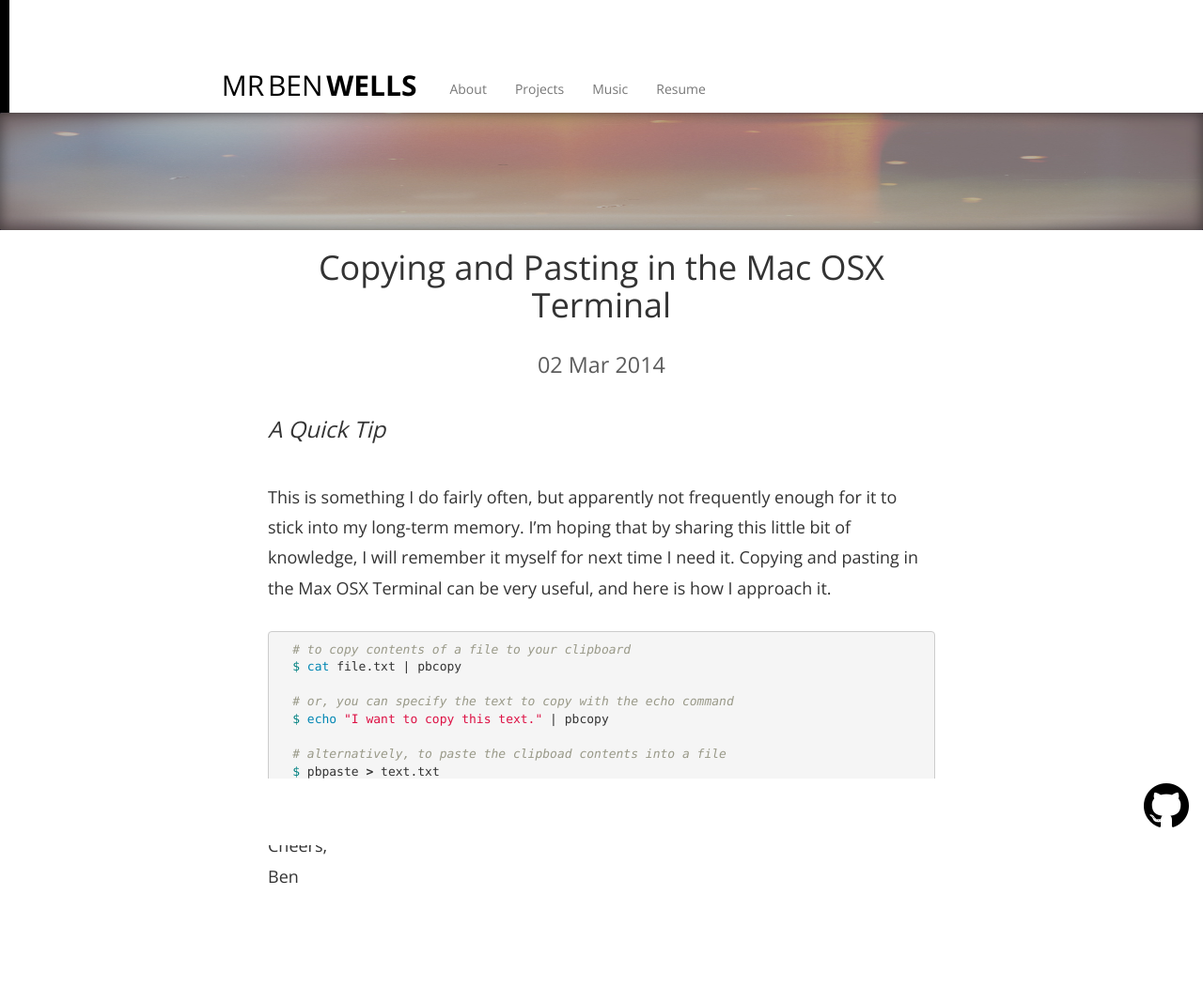
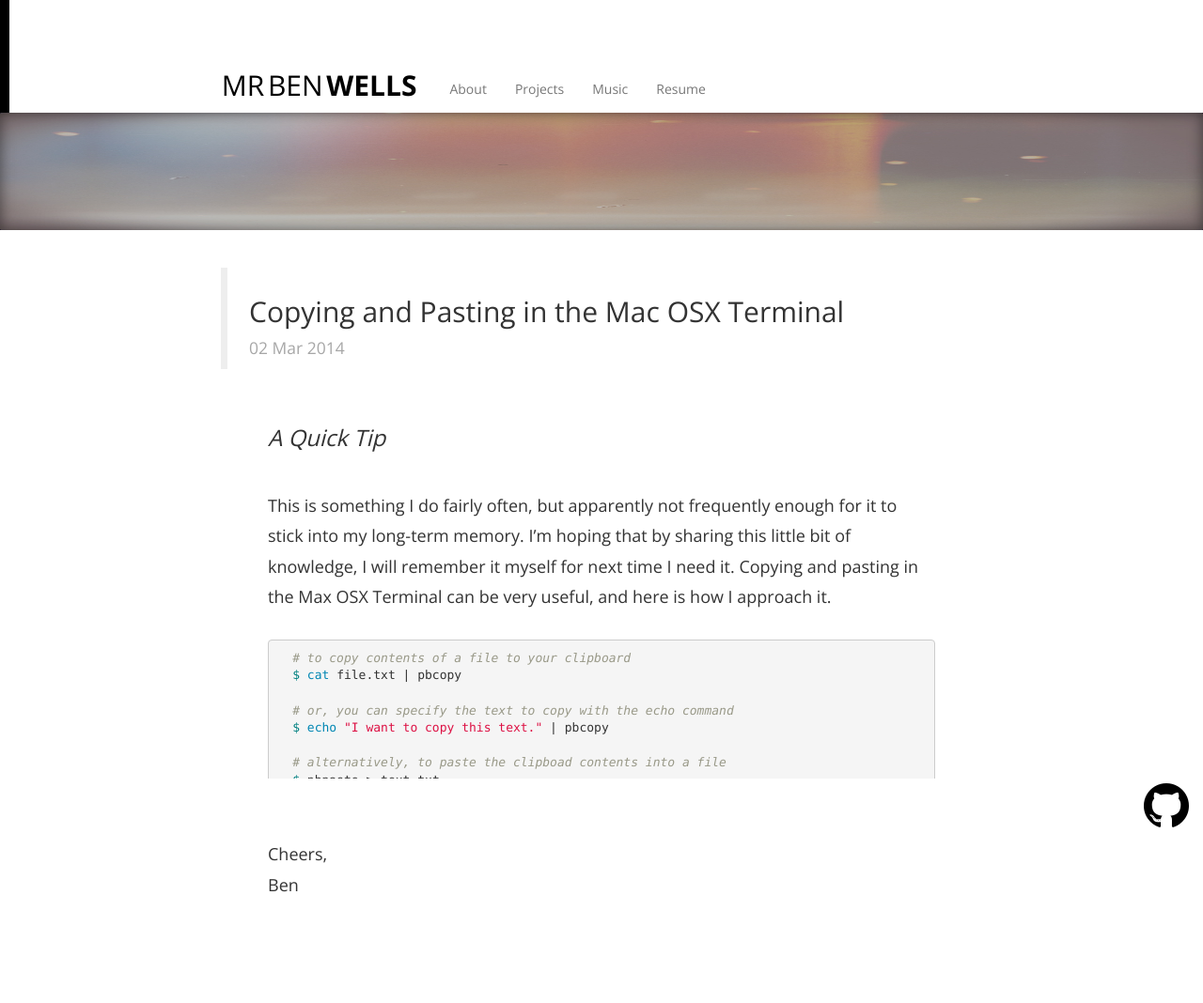
Before and after one commit to benwells/benwells.github.io, a Jekyll site: the page built from _posts/2014-03-02-terminal-copy-paste.markdown, in a window 1280 px wide. Shown: the whole page at 94% size. Built offline with Jekyll 4.4.1, drawn with Linux system fonts in a browser that asks for light colours; nearby versions of some CDN libraries; Markdown is read by kramdown in place of the engine named in the settings.

Commit message:
post layout formatting

```diff
--- a/_layouts/post.html
+++ b/_layouts/post.html
@@ -5,9 +5,11 @@
 <div class="row clearfix">
   <div class="col-md-2 column"></div>
   <div class="col-md-8 column">
-    <div class="text-center">
-      <h1>{{ page.title }}</h1>
-      <h1><small>{{ page.date | date_to_string }}</small></h1>
+    <div id="post-title">
+      <blockquote>
+        <h2>{{ page.title }}</h2>
+        <div id='post-date'>{{ page.date | date_to_string }}</div>
+      </blockquote>
     </div>
       <!-- <p class="meta">{{ page.date | date_to_string }}</p> -->
     <div id="post-content">
```
